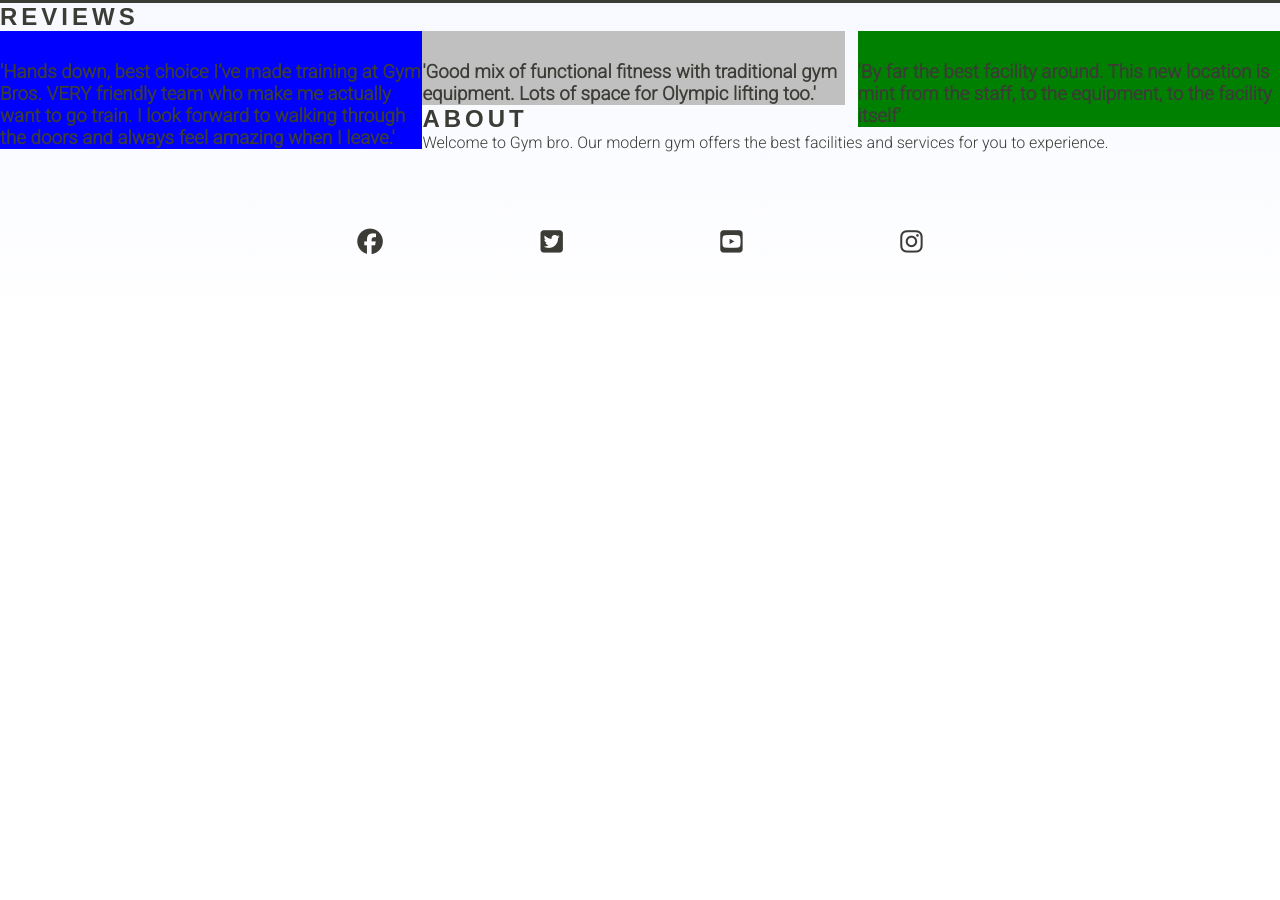
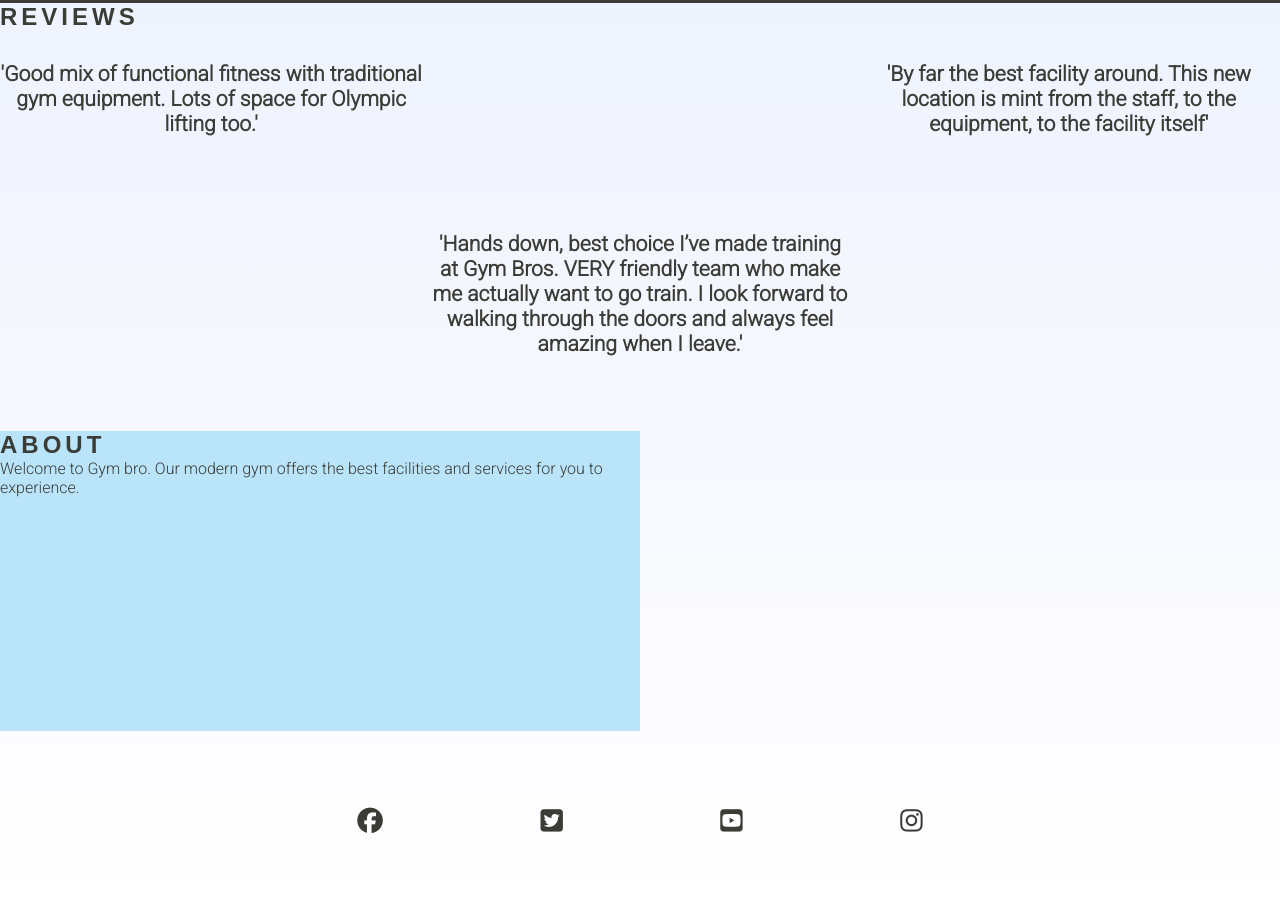
Before and after one commit to Code-Institute-Submissions/Savy92-PP1, a plain HTML site: page index.html in a window 1280 px wide. Shown: the part 1660-2560 px from the top of the page. Before the commit the page ends 1991 px from the top, so only its background shows below. Drawn offline with Linux system fonts and the light colour scheme; a web font is replaced by a local one.

Commit message:
add style to review structure

```diff
--- a/assets/css/style.css
+++ b/assets/css/style.css
@@ -175,22 +175,40 @@ h1, h2 {
 .left-review {
     padding-top: 30px;
     width: 33%;
+    height: 300px;
     float: left;
-    background-color: blue;
+    text-align: center;
+    font-size: large;
 }
 
 .right-review {
     padding-top: 30px;
     width: 33%;
+    height: 300px;
     float: right;
-    background-color: green;
+    text-align: center;
+    font-size: large;
 }
 
 .center-review {
-    padding-top: 30px;
+    padding-top: 200px;
     width: 33%;
-    float: left;
-    background-color: silver;
+    height: 200px;
+    margin: 0 auto;
+    text-align: center;
+    font-size: large;
+}
+
+.center-review h3 {
+    font-weight: bold;
+}
+
+/* about */
+
+.about-section {
+    height: 300px;
+    width: 50%;
+    background-color: #B9E4FA;
 }
 
 /* footer */
--- a/index.html
+++ b/index.html
@@ -90,16 +90,20 @@
     <section id="reviews">
         <h2>Reviews</h2>
             <div class="left-review">
+                <h3>'Good mix of functional fitness with traditional gym equipment. Lots of space for Olympic lifting too.'</h3>
+            </div>
+            <div class="right-review">
+                <h3>'By far the best facility around. This new location is mint from the staff, to the equipment, to the facility itself'</h3>
+            </div>
+            <div class="center-review">
                 <h3>'Hands down, best choice I’ve made training at Gym Bros. VERY friendly team who make me actually want to go train. I look forward to walking through the doors and always feel amazing when I leave.'</h3>
-            </div>
-            <div class="right-review"><h3>'By far the best facility around. This new location is mint from the staff, to the equipment, to the facility itself'</h3>
-            </div>
-            <div class="center-review"><h3>'Good mix of functional fitness with traditional gym equipment. Lots of space for Olympic lifting too.'</h3>
             </div>
     </section>
     <section id="about">
-        <h2>About</h2>
-        <p>Welcome to Gym bro. Our modern gym offers the best facilities and services for you to experience.</p>
+        <div class="about-section">
+           <h2>About</h2>
+                <p>Welcome to Gym bro. Our modern gym offers the best facilities and services for you to experience.</p>
+        </div>
     </section>
     <footer>
         <ul class="social-media">
```
